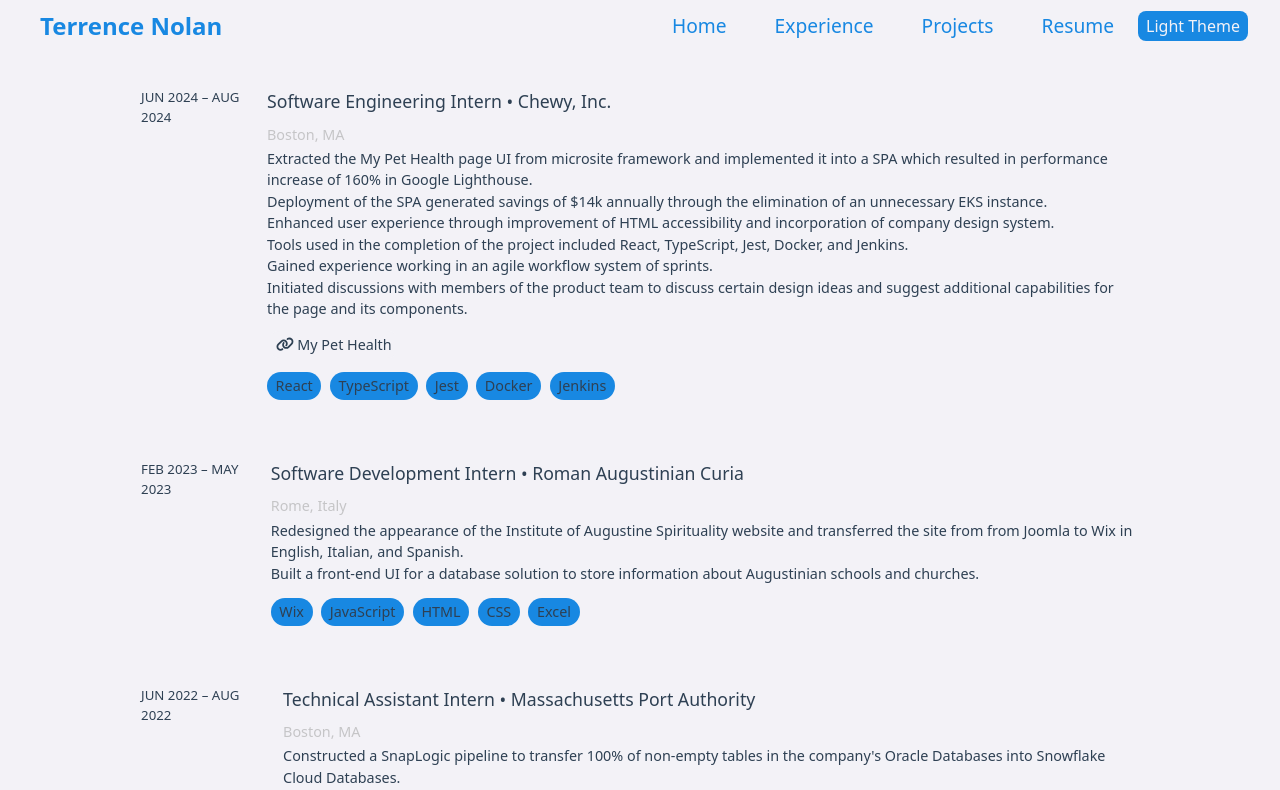
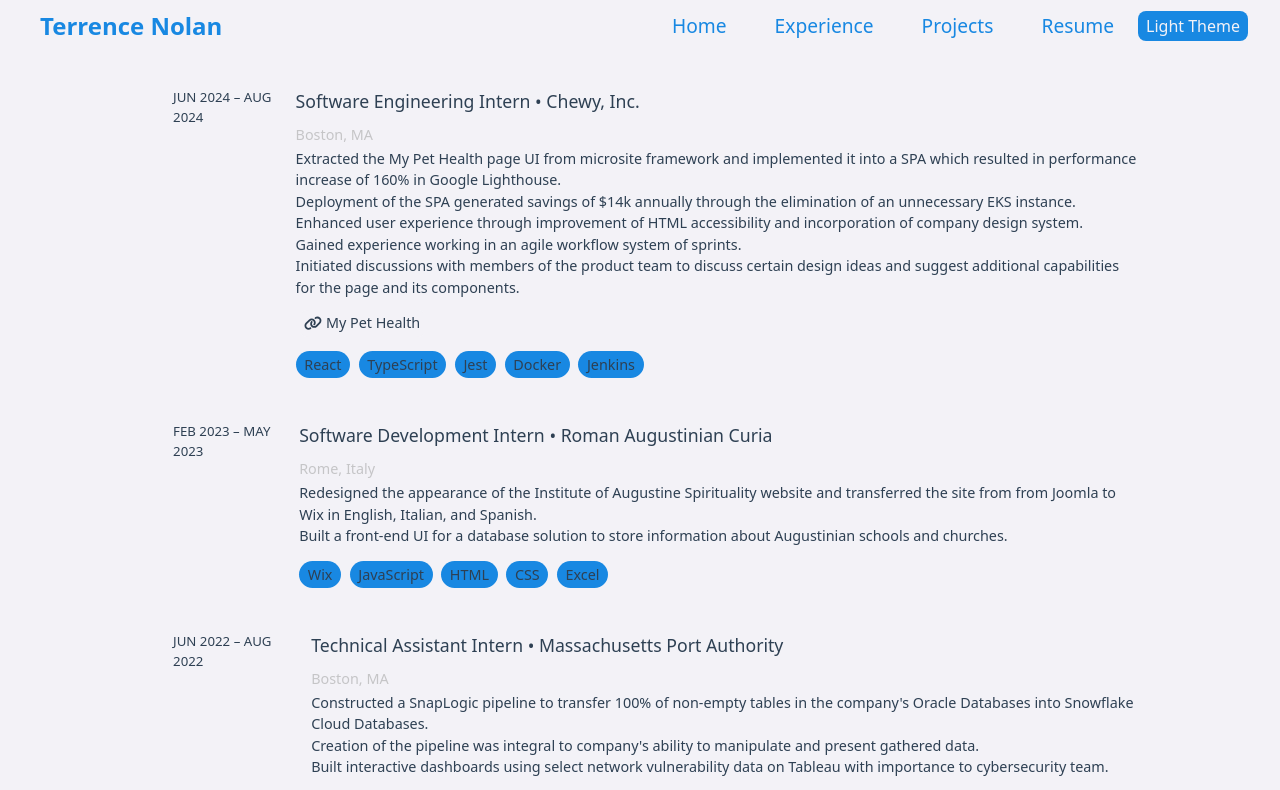
Before and after one commit to terrence-nolan/terrence-nolan, a React (Create React App) app: page /experience in a window 1280 px wide. Shown: the top 790 px of the page. Built offline with nearby package versions, Linux system fonts and the light colour scheme.

Commit message:
group cards in ol

```diff
--- a/src/pages/ExperiencePage/ExperiencePage.js
+++ b/src/pages/ExperiencePage/ExperiencePage.js
@@ -18,7 +18,6 @@
         "Extracted the My Pet Health page UI from microsite framework and implemented it into a SPA which resulted in performance increase of 160% in Google Lighthouse.",
         "Deployment of the SPA generated savings of $14k annually through the elimination of an unnecessary EKS instance.",
         "Enhanced user experience through improvement of HTML accessibility and incorporation of company design system.",
-        "Tools used in the completion of the project included React, TypeScript, Jest, Docker, and Jenkins.",
         "Gained experience working in an agile workflow system of sprints.",
         "Initiated discussions with members of the product team to discuss certain design ideas and suggest additional capabilities for the page and its components."
     ];
@@ -42,6 +41,7 @@
 
     return (
         <main className={styles.expMain}>
+            <ol>
                 <ExperienceCard
                     companyName={"Chewy, Inc."}
                     companyLocation={"Boston, MA"}
@@ -74,6 +74,7 @@
                     description={massportDescription}
                     skills={massportSkills}
                 />
+            </ol>
             <ConnectionLinks />
         </main>
     );
```
Lines whose indentation alone changed are shown as unchanged.
